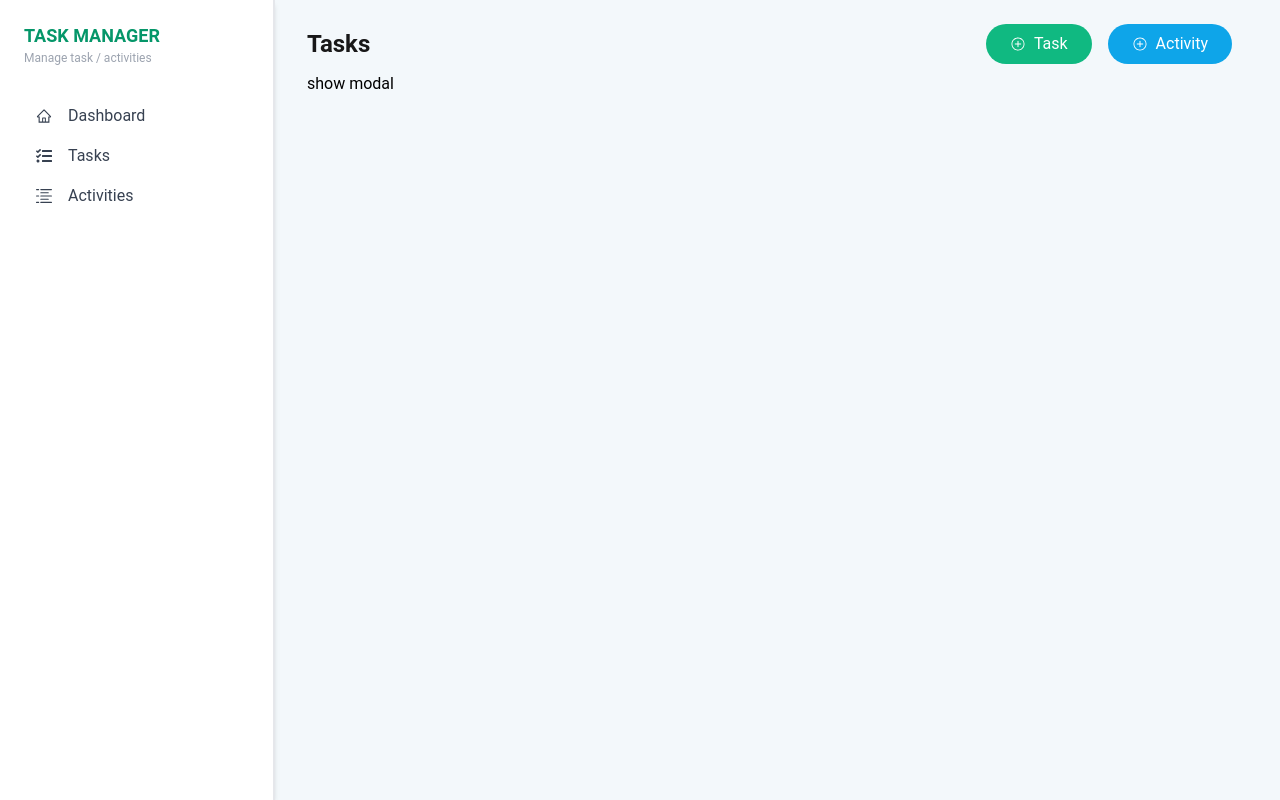
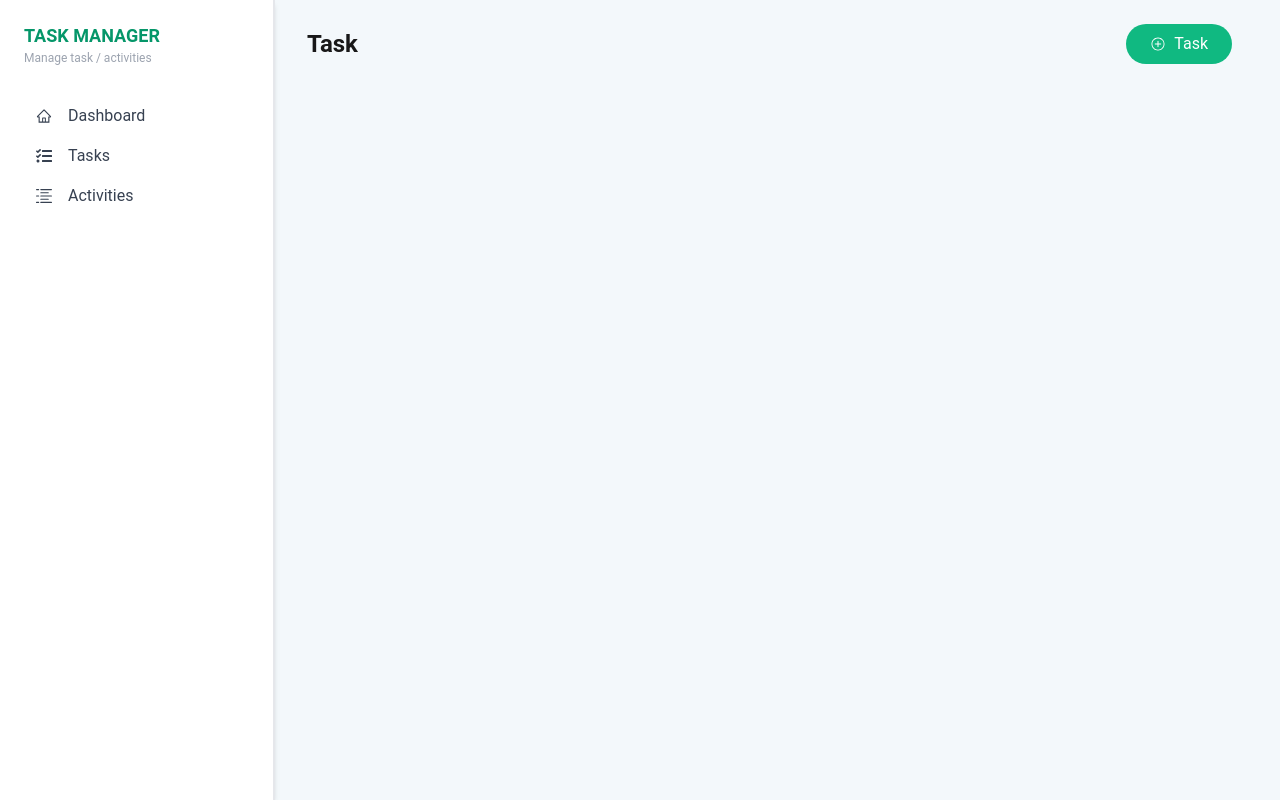
Before and after one commit to TiyashiKavindya/task-manager, a React (Vite) app in the folder client/: page /task in a window 1280 px wide. Built offline with nearby package versions, Linux system fonts and the light colour scheme.

Commit message:
add new button

```diff
--- a/client/src/App.tsx
+++ b/client/src/App.tsx
@@ -1,38 +1,16 @@
 import { BrowserRouter, Route, Routes } from "react-router-dom"
 import Sidebar from "./components/Sidebar"
-import Header from "./components/Header"
 import Content from "./components/Content"
-import { useEffect, useState } from "react"
-import { PAGE_TITLES } from "./constants"
 import { ROUTES } from "./routes"
 import ContextProvider from "./contexts"
 
 function App() {
-  const [pageTitle, setPageTitle] = useState<string>(PAGE_TITLES.DASHBOARD)
-
-
-  useEffect(() => {
-    const path = window.location.pathname
-    switch (path) {
-      case '/task':
-        setPageTitle(PAGE_TITLES.TASK)
-        break
-      case '/activity':
-        setPageTitle(PAGE_TITLES.ACTIVITY)
-        break
-      default:
-        setPageTitle(PAGE_TITLES.DASHBOARD)
-        break
-    }
-  }, [])
-
   return (
     <BrowserRouter>
       <ContextProvider>
         <main className="h-screen flex">
           <Sidebar />
           <Content>
-            <Header title={pageTitle} />
             <Routes>
               {
                 ROUTES.map((route, index) => (
--- a/client/src/components/Header/index.tsx
+++ b/client/src/components/Header/index.tsx
@@ -1,12 +1,15 @@
 import { AiOutlineMenu } from "react-icons/ai";
-import { IoIosAddCircleOutline } from "react-icons/io";
 import { useAppContext } from "../../contexts";
 
 type HeaderProps = {
     title?: string
+    actionButtonText: string
+    actionButtonIcon?: React.ReactNode
+    onActionButtonClick?: () => void
+    actionButtonClassName?: string
 }
 
-function Header({ title }: HeaderProps) {
+function Header({ title, actionButtonClassName, onActionButtonClick, actionButtonText, actionButtonIcon }: HeaderProps) {
     const { openSidebar } = useAppContext()
 
     return (
@@ -16,13 +19,11 @@ function Header({ title }: HeaderProps) {
                     {
                         title && <>
                             <p className="text-2xl font-semibold text-dark">{title}</p>
-                            {/* <div className="w-4 h-1 rounded-full bg-emerald-500"></div> */}
                         </>
                     }
                 </div>
-                <div className="hidden md:flex gap-4">
-                    <button className="btn bg-emerald-500 text-white hover:bg-emerald-600"><IoIosAddCircleOutline /> Task</button>
-                    <button className="btn bg-sky-500 text-white hover:bg-sky-600"><IoIosAddCircleOutline /> Activity</button>
+                <div className="fixed bottom-8 right-8 rounded-full shadow md:shadow-none md:static">
+                    <button className={`btn ${actionButtonClassName}`} onClick={onActionButtonClick}>{actionButtonIcon} {actionButtonText}</button>
                 </div>
                 <button onClick={openSidebar} className="md:hidden"><AiOutlineMenu /></button>
             </div>
--- a/client/src/components/Sidebar/index.tsx
+++ b/client/src/components/Sidebar/index.tsx
@@ -31,10 +31,6 @@ function Sidebar() {
                         }
 
                     </div>
-                    <div className=" border-t pt-4 mb-4 flex flex-col md:hidden gap-4">
-                        <button className="btn bg-emerald-600 text-white hover:bg-emerald-500"><IoIosAddCircleOutline className="min-w-10" /> Task</button>
-                        <button className="btn bg-sky-600 text-white hover:bg-sky-500"><IoIosAddCircleOutline className="min-w-10" /> Activity</button>
-                    </div>
                 </div>
             </div>
             <div className={`fixed bg-transparent z-[15] md:hidden inset-0 duration-150 ease-out ${showSidebar ? 'block opacity-100 backdrop-blur-[2px] brightness-50' : 'hidden opacity-0'}`}>a</div>
--- a/client/src/pages/ActivityPage.tsx
+++ b/client/src/pages/ActivityPage.tsx
@@ -1,13 +1,14 @@
-import React from 'react'
 import Modal from '../components/Modal'
 import { useAppContext } from '../contexts'
+import Header from '../components/Header'
+import { IoIosAddCircleOutline } from 'react-icons/io'
 
 function ActivityPage() {
   const { openModal, closeModal } = useAppContext()
 
   return (
     <div>
-      <button onClick={openModal}>show modal</button>
+      <Header title="Task" actionButtonText="Activity" actionButtonClassName="bg-sky-500 text-white hover:bg-sky-600" actionButtonIcon={<IoIosAddCircleOutline />} onActionButtonClick={openModal} />
       <Modal title="Add New Activity">
         <h1>Second modal</h1>
         <button onClick={closeModal} className="btn border-2 border-emerald-500 text-emerald-500">Cancel</button>
--- a/client/src/pages/TaskPage/index.tsx
+++ b/client/src/pages/TaskPage/index.tsx
@@ -1,16 +1,19 @@
 import { useAppContext } from "../../contexts"
 import Modal from "../../components/Modal"
 import AddNewTaskForm from "./AddNewTaskForm"
+import { IoIosAddCircleOutline } from "react-icons/io";
+import Header from "../../components/Header";
 
 function TaskPage() {
   const { openModal } = useAppContext()
 
   return (
     <div>
-      <button onClick={openModal}>show modal</button>
+      <Header title="Task" actionButtonText="Task" actionButtonClassName="bg-emerald-500 text-white hover:bg-emerald-600" actionButtonIcon={<IoIosAddCircleOutline />} onActionButtonClick={openModal} />
       <Modal title="Add New Task">
         <AddNewTaskForm />
       </Modal>
+
     </div>
   )
 }
```
